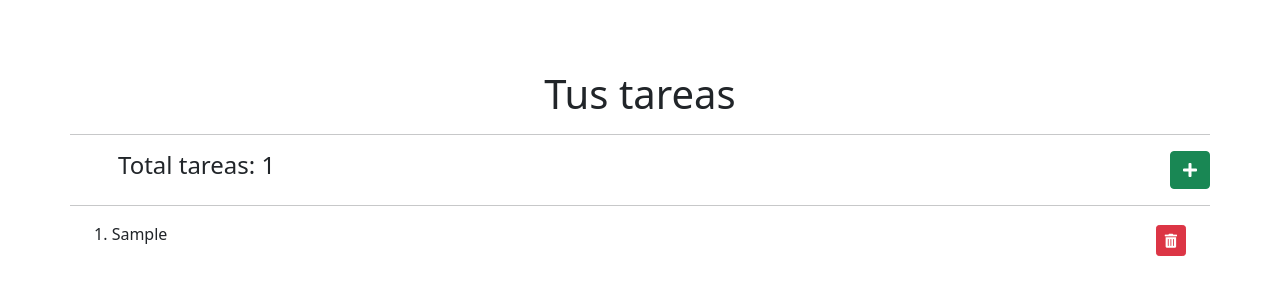
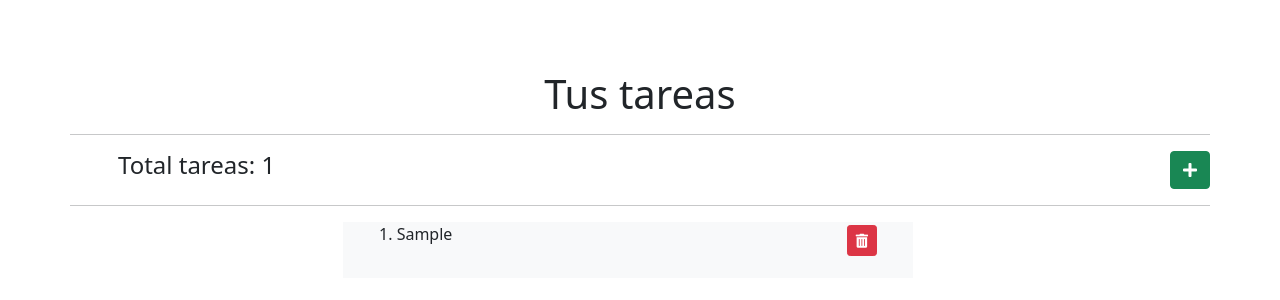
Before and after one commit to MendietaSergio/Tareas, a React (Create React App) app: page / in a window 1280 px wide. Both pictures are taken after typing "Sample" into the empty fields and a click on the button "Agregar". Shown: the top 300 px of the page. Built offline with nearby package versions, Linux system fonts and the light colour scheme.

Commit message:
Añade cambios en props de title

```diff
--- a/src/App.js
+++ b/src/App.js
@@ -110,7 +110,14 @@ function App() {
       {/* termina subtitulo */}
       <div className="row">
         {tareas.length != 0 ? (
-          <div className={btnAgregar ? "col-7" : "col-12"}>
+          <div
+            className={
+              btnAgregar
+                ? "col-7"
+                : "row h-100 align-items-center justify-content-center"
+            }
+          >
+            <div className={btnAgregar ?  null:"col-6 bg-light"}>
               <ul className="list-grop list-group-flush px-4">
                 <ListaTareas
                   tareas={tareas}
@@ -119,14 +126,11 @@ function App() {
                 />
               </ul>
             </div>
+          </div>
         ) : (
-
           <div className="row h-100 align-items-center justify-content-center">
-              <div className={tareas.length === 0 ? "col-auto bg-light" : null}>
-                <Title
-                title="No hay tareas"
-                subTitle="¡ Crea una nueva !"
-                />
+            <div className={tareas.length === 0 ? "col-6 bg-light" : null}>
+              <Title title="¡ Crea una tarea !" typeTitle="subTitulo" className="font-weight-bold  text-center my-3"/>
               <Form
                 handleSubmit={handleSubmit}
                 handleInputChange={handleInputChange}
@@ -134,7 +138,6 @@ function App() {
               />
             </div>
           </div>
-
         )}
         <div div className={btnAgregar ? "col-5" : null}>
           {btnAgregar ? (
```
Lines whose indentation alone changed are shown as unchanged.
